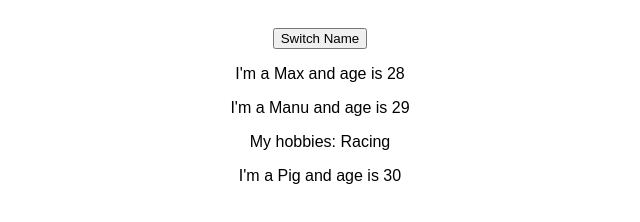
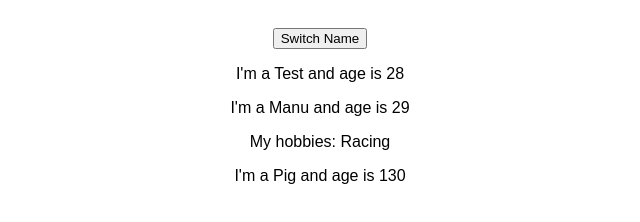
Before and after one commit to kalin5850/react-complete-guide, a React (Create React App) app: page / in a window 1280 px wide. Shown: the part 150-372 px from the top of the page, without its empty margins (320-960 px from the left). Built offline with nearby package versions, Linux system fonts and the light colour scheme.

Commit message:
using state and setState

```diff
--- a/src/App.js
+++ b/src/App.js
@@ -5,15 +5,25 @@ import Person from "./Person/Person";
 class App extends Component {
   state = {
     persons: [
-      { name: "Max", age: 28 },
+      { name: "Test", age: 28 },
       { name: "Manu", age: 29 },
-      { name: "Pig", age: 30 },
+      { name: "Pig", age: 130 },
     ],
+    otherStat: "other value",
   };
 
-  switchNameHandler() {
-    console.log("Was clicked");
-  }
+  // user arrow function instead of normal function
+  switchNameHandler = () => {
+    // console.log("Was clicked");
+    // Don't this: this.state.persons[0].name = "test1";
+    this.setState({
+      persons: [
+        { name: "Max", age: 28 },
+        { name: "Manu", age: 29 },
+        { name: "Pig", age: 30 },
+      ],
+    });
+  };
 
   render() {
     return (
```
